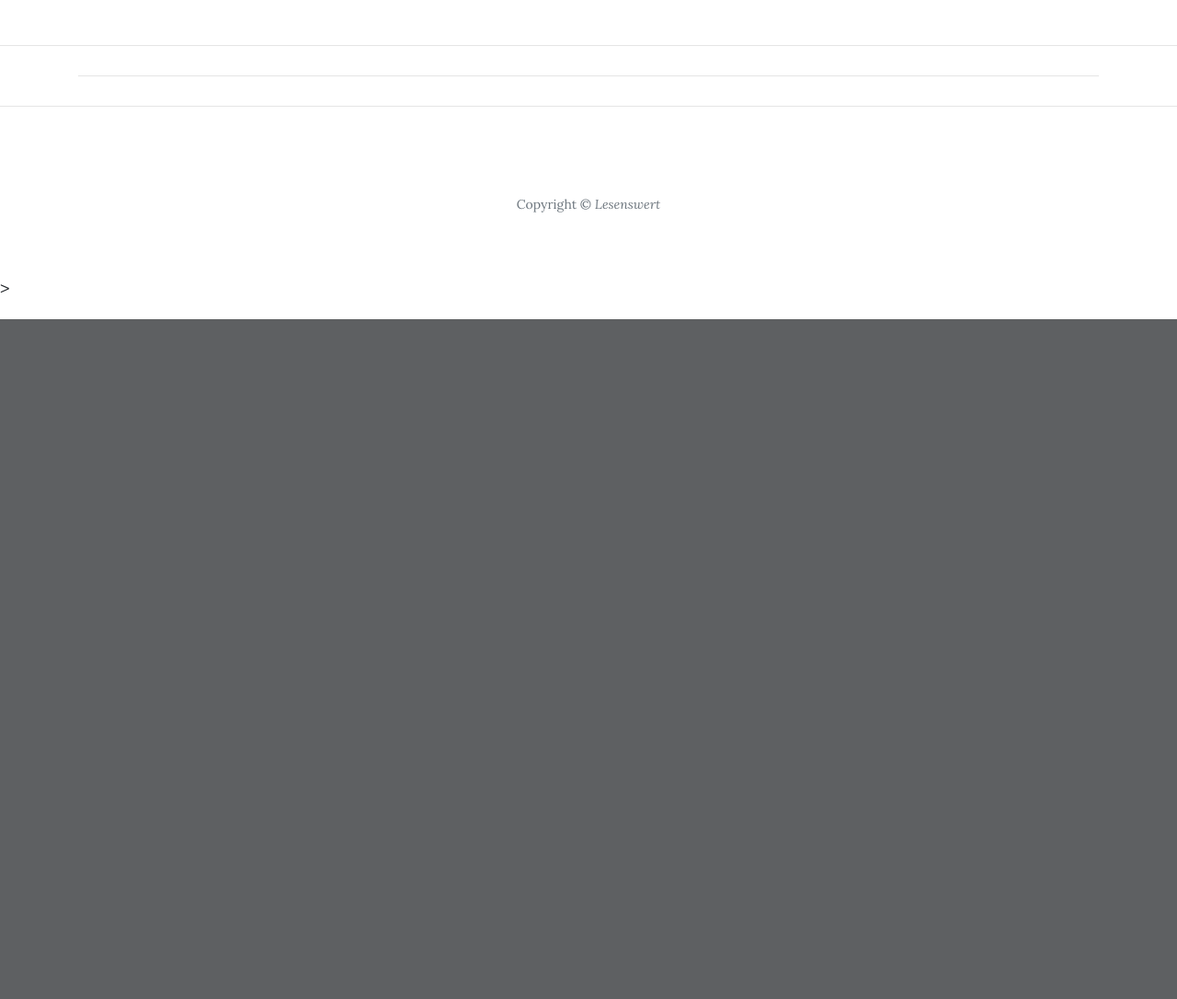
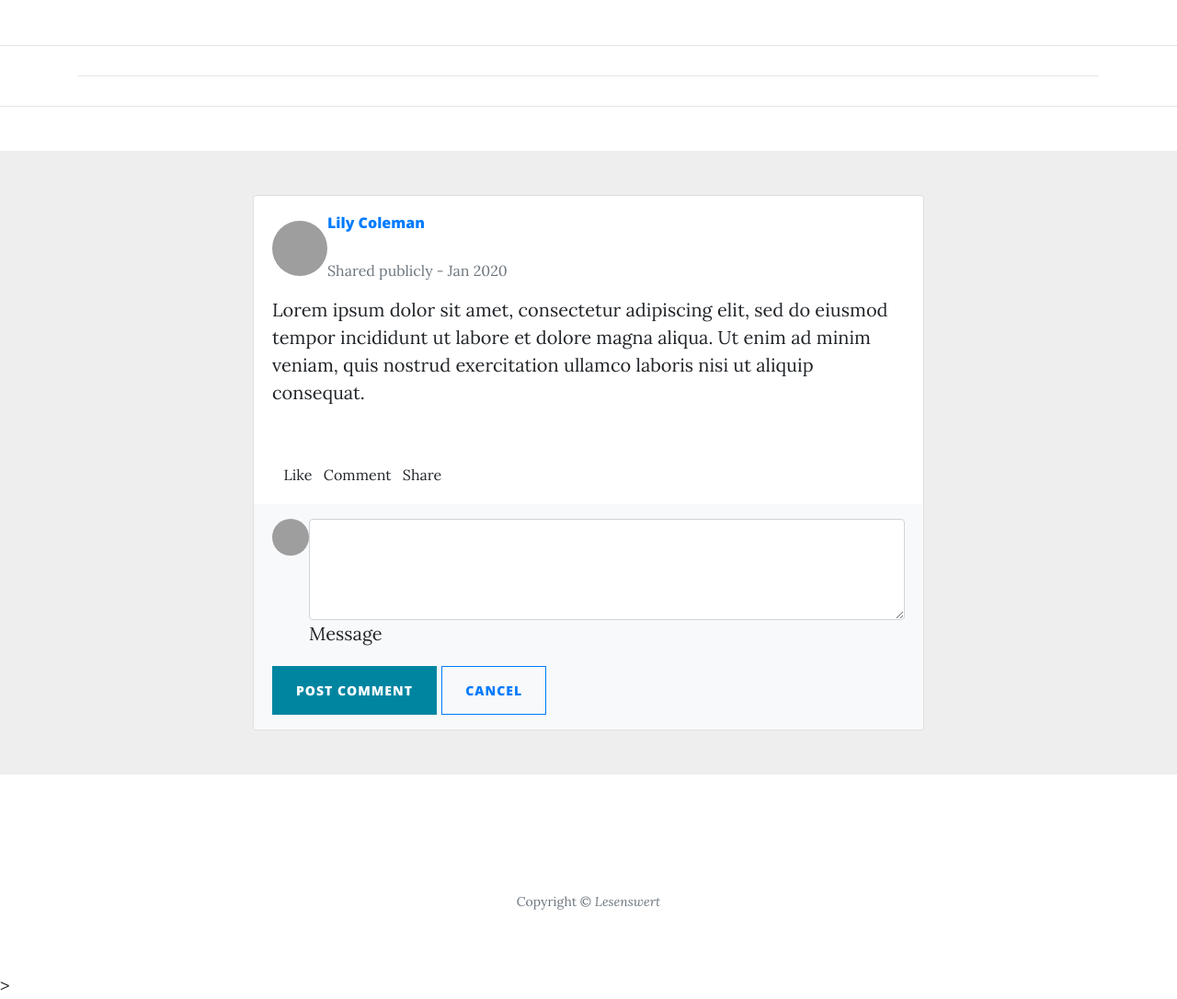
Before and after one commit to Francescoleonelli84/Lesenswert, a Flask app: template templates/post.html in a window 1280 px wide. Shown: the part 453-1539 px from the top of the page at 92% size. Before the commit the page ends 800 px from the top, so only its background shows below. Run offline with Flask 3, Linux system fonts and the light colour scheme; the template is opened without the code that fills it, so the values that code supplies are empty; some libraries are stand-ins or nearby versions; grey boxes are pictures that could not be loaded.

Commit message:
update comment section

```diff
--- a/templates/index.html
+++ b/templates/index.html
@@ -34,7 +34,6 @@
   <!-- Navigation -->
   <nav class="navbar navbar-expand-lg navbar-light fixed-top" id="mainNav">
     <div class="container">
-      <a class="navbar-brand" href= "{{ url_for('login') }}"> Login </a>
       <button class="navbar-toggler navbar-toggler-right" type="button" data-toggle="collapse" data-target="#navbarResponsive" aria-controls="navbarResponsive" aria-expanded="false" aria-label="Toggle navigation">
         Menu
         <i class="fas fa-bars"></i>
--- a/templates/post.html
+++ b/templates/post.html
@@ -98,6 +98,71 @@
 
 </div>
 
+<!-- Comment Section -->
+
+<section style="background-color: #eee;">
+  <div class="container my-5 py-5">
+    <div class="row d-flex justify-content-center">
+      <div class="col-md-12 col-lg-10 col-xl-8">
+        <div class="card">
+          <div class="card-body">
+            <div class="d-flex flex-start align-items-center">
+              <img class="rounded-circle shadow-1-strong me-3"
+                src="https://mdbcdn.b-cdn.net/img/Photos/Avatars/img%20(19).webp" alt="avatar" width="60"
+                height="60" />
+              <div>
+                <h6 class="fw-bold text-primary mb-1">Lily Coleman</h6>
+                <p class="text-muted small mb-0">
+                  Shared publicly - Jan 2020
+                </p>
+              </div>
+            </div>
+
+            <p class="mt-3 mb-4 pb-2">
+              Lorem ipsum dolor sit amet, consectetur adipiscing elit, sed do eiusmod
+              tempor incididunt ut labore et dolore magna aliqua. Ut enim ad minim veniam,
+              quis nostrud exercitation ullamco laboris nisi ut aliquip consequat.
+            </p>
+
+            <div class="small d-flex justify-content-start">
+              <a href="#!" class="d-flex align-items-center me-3">
+                <i class="far fa-thumbs-up me-2"></i>
+                <p class="mb-0">Like</p>
+              </a>
+              <a href="#!" class="d-flex align-items-center me-3">
+                <i class="far fa-comment-dots me-2"></i>
+                <p class="mb-0">Comment</p>
+              </a>
+              <a href="#!" class="d-flex align-items-center me-3">
+                <i class="fas fa-share me-2"></i>
+                <p class="mb-0">Share</p>
+              </a>
+            </div>
+          </div>
+          <div class="card-footer py-3 border-0" style="background-color: #f8f9fa;">
+            <div class="d-flex flex-start w-100">
+              <img class="rounded-circle shadow-1-strong me-3"
+                src="https://mdbcdn.b-cdn.net/img/Photos/Avatars/img%20(19).webp" alt="avatar" width="40"
+                height="40" />
+              <div class="form-outline w-100">
+                <textarea class="form-control" id="textAreaExample" rows="4"
+                  style="background: #fff;"></textarea>
+                <label class="form-label" for="textAreaExample">Message</label>
+              </div>
+            </div>
+            <div class="float-end mt-2 pt-1">
+              <button type="button" class="btn btn-primary btn-sm">Post comment</button>
+              <button type="button" class="btn btn-outline-primary btn-sm">Cancel</button>
+            </div>
+          </div>
+        </div>
+      </div>
+    </div>
+  </div>
+</section>
+
+
+
     <!-----End Posted Comment Section----->
 
 
```
